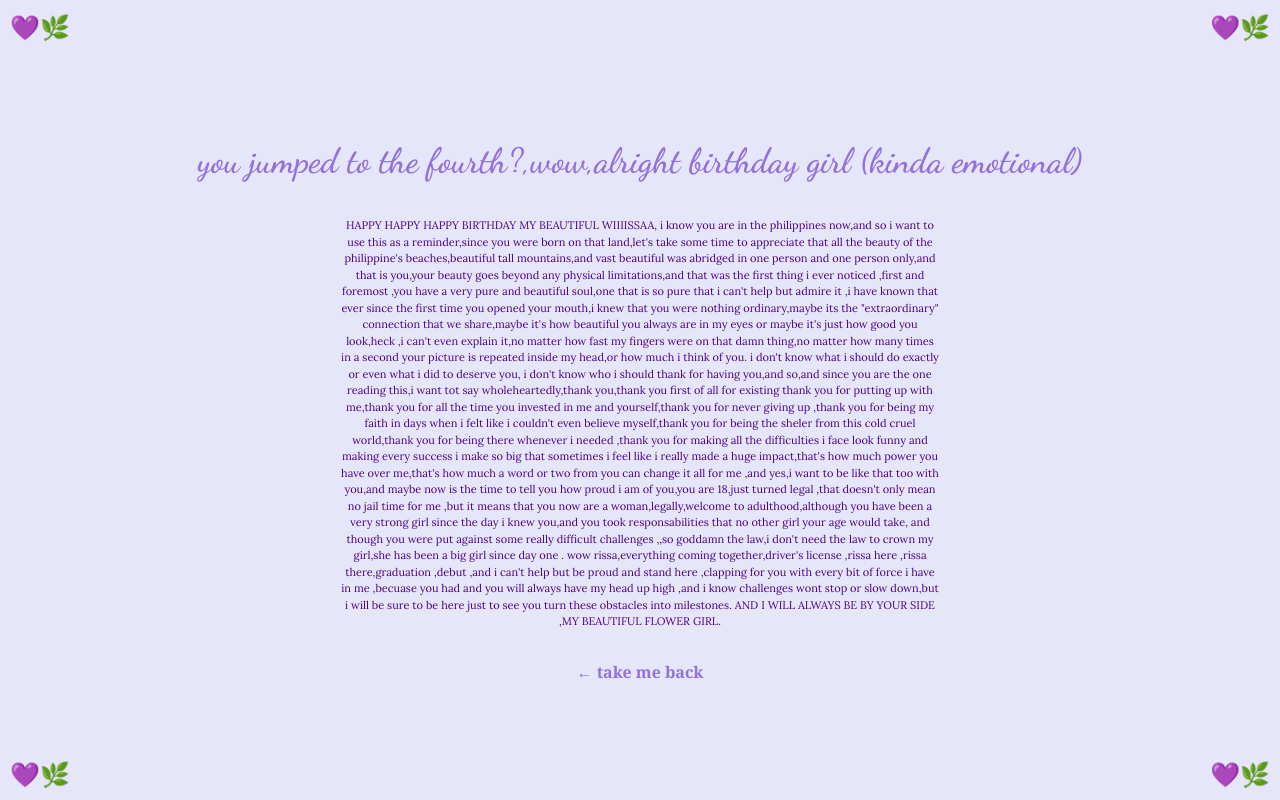
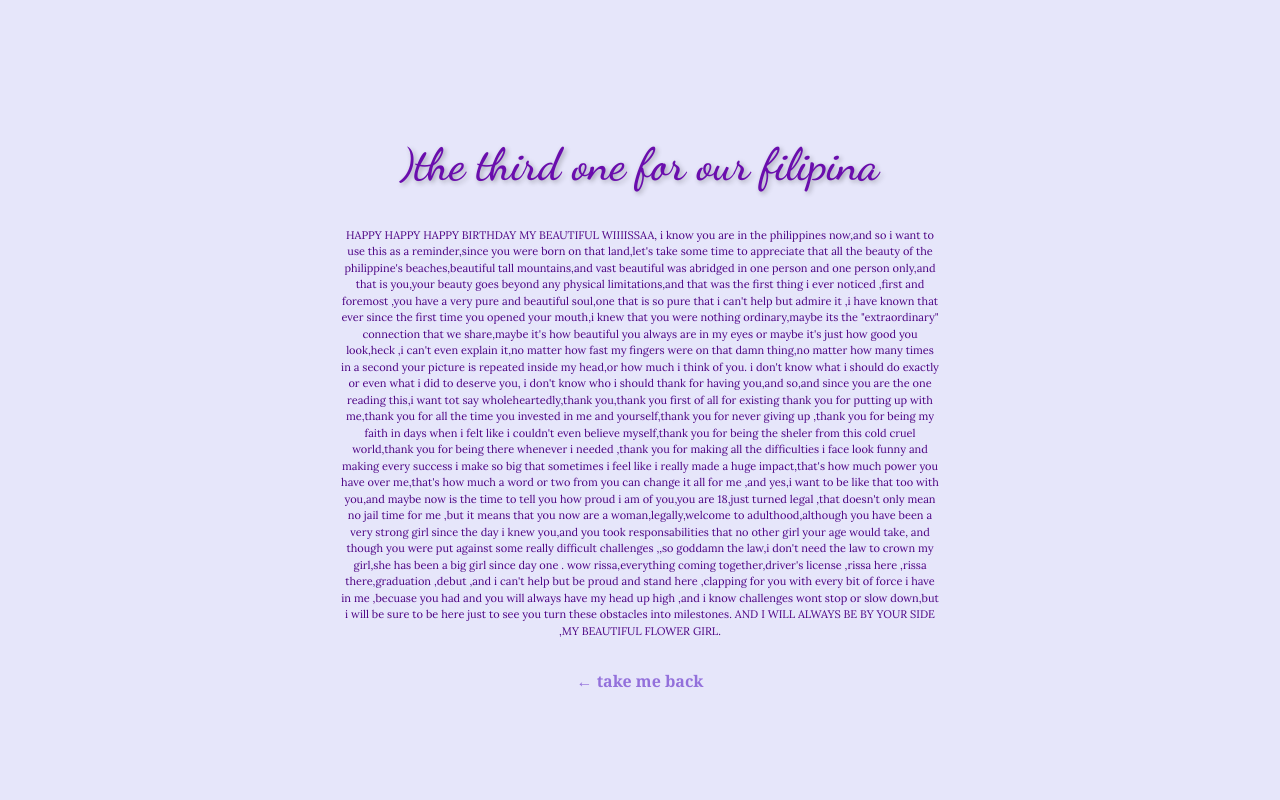
Before and after one commit to kgh4/mi-rissa, a plain HTML site: page third.html in a window 1280 px wide. Drawn offline with Linux system fonts and the light colour scheme.

Commit message:
Update third.html

```diff
--- a/third.html
+++ b/third.html
@@ -3,7 +3,7 @@
 <head>
     <meta charset="UTF-8">
     <meta name="viewport" content="width=device-width, initial-scale=1.0">
-    <title>fourth</title>
+    <title>third</title>
     <style>
         body {
             background-color: #E6E6FA; /* Soft lavender background */
@@ -20,11 +20,19 @@
 
         h1 {
             font-family: 'Dancing Script', cursive;
-            font-size: 35px;
+            font-size: 45px; /* Larger font size for better visibility */
             margin-bottom: 20px;
             text-align: center;
-            color: #9370DB; /* Romantic lavender color */
+            color: #6A0DAD; /* Darker purple for better contrast */
             animation: fadeIn 1.5s ease-in-out;
+            text-shadow: 2px 2px 5px rgba(0, 0, 0, 0.3); /* Text shadow for emphasis */
+        }
+
+        /* Adjust title size for smaller screens */
+        @media (max-width: 600px) {
+            h1 {
+                font-size: 35px; /* Slightly smaller but still visible on mobile */
+            }
         }
 
         p {
@@ -49,52 +57,13 @@
         a:hover {
             color: #4B0082; /* Darker indigo on hover */
         }
-
-        /* Lilas (Lavender) Emoji Decorations */
-        .lavender-decoration {
-            position: absolute;
-            font-size: 1.5em; /* Default size */
-        }
-
-        .top-left {
-            top: 10px;
-            left: 10px;
-        }
-
-        .top-right {
-            top: 10px;
-            right: 10px;
-        }
-
-        .bottom-left {
-            bottom: 10px;
-            left: 10px;
-        }
-
-        .bottom-right {
-            bottom: 10px;
-            right: 10px;
-        }
-
-        /* Adjust the size for smaller screens */
-        @media (max-width: 600px) {
-            .lavender-decoration {
-                font-size: 1em; /* Smaller size for phones */
-            }
-        }
     </style>
 
     <!-- Google Fonts -->
     <link href="https://fonts.googleapis.com/css2?family=Dancing+Script:wght@600&family=Lora:wght@400&display=swap" rel="stylesheet">
 </head>
 <body>
-    <!-- Lavender Emoji Decorations -->
-    <div class="lavender-decoration top-left">💜🌿</div>
-    <div class="lavender-decoration top-right">💜🌿</div>
-    <div class="lavender-decoration bottom-left">💜🌿</div>
-    <div class="lavender-decoration bottom-right">💜🌿</div>
-
-    <h1>you jumped to the fourth?,wow,alright birthday girl (kinda emotional)</h1>
+    <h1>)the third one for our filipina </h1>
 
     <p>
     HAPPY HAPPY HAPPY BIRTHDAY MY BEAUTIFUL WIIIISSAA,
```
